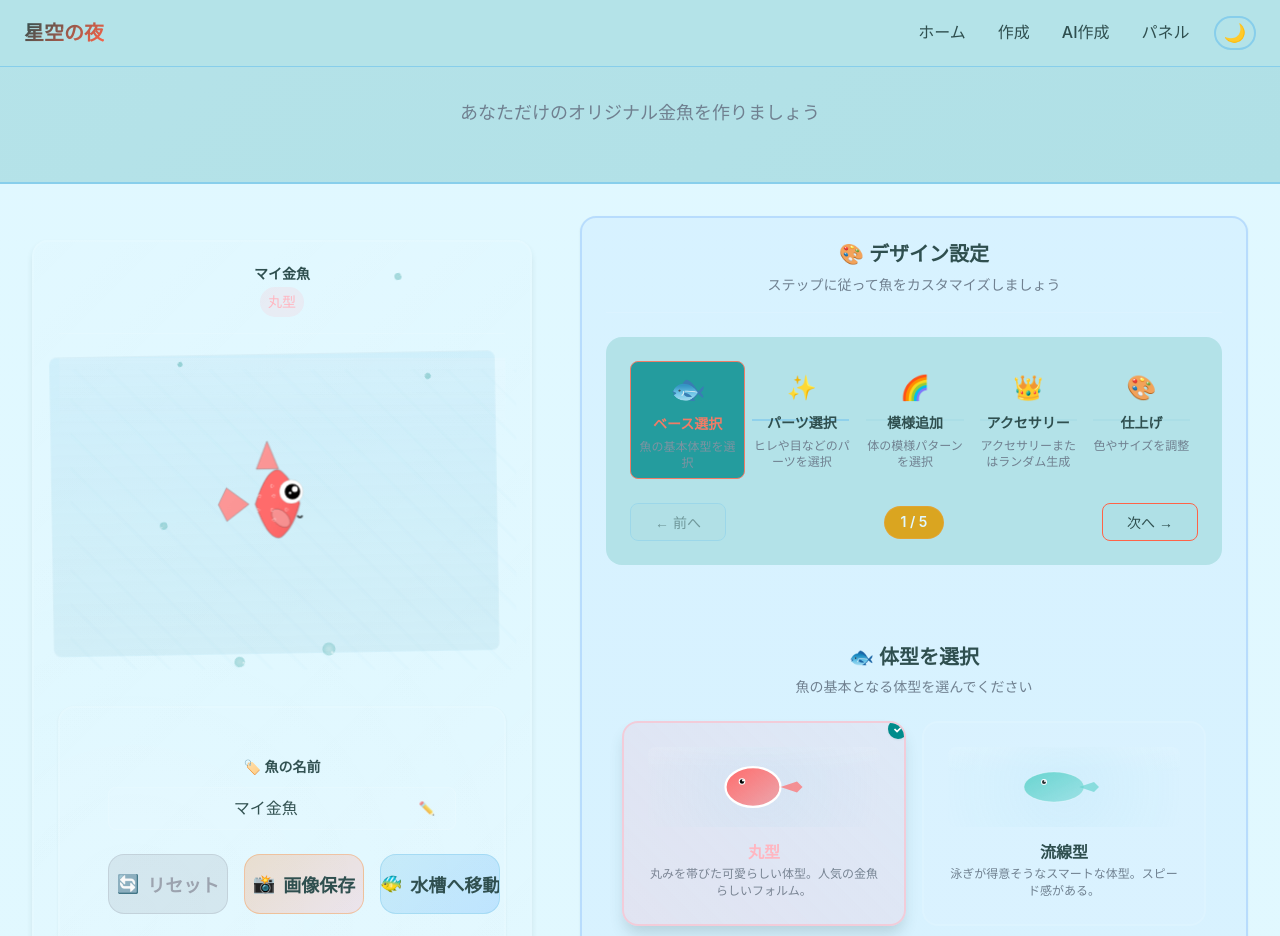
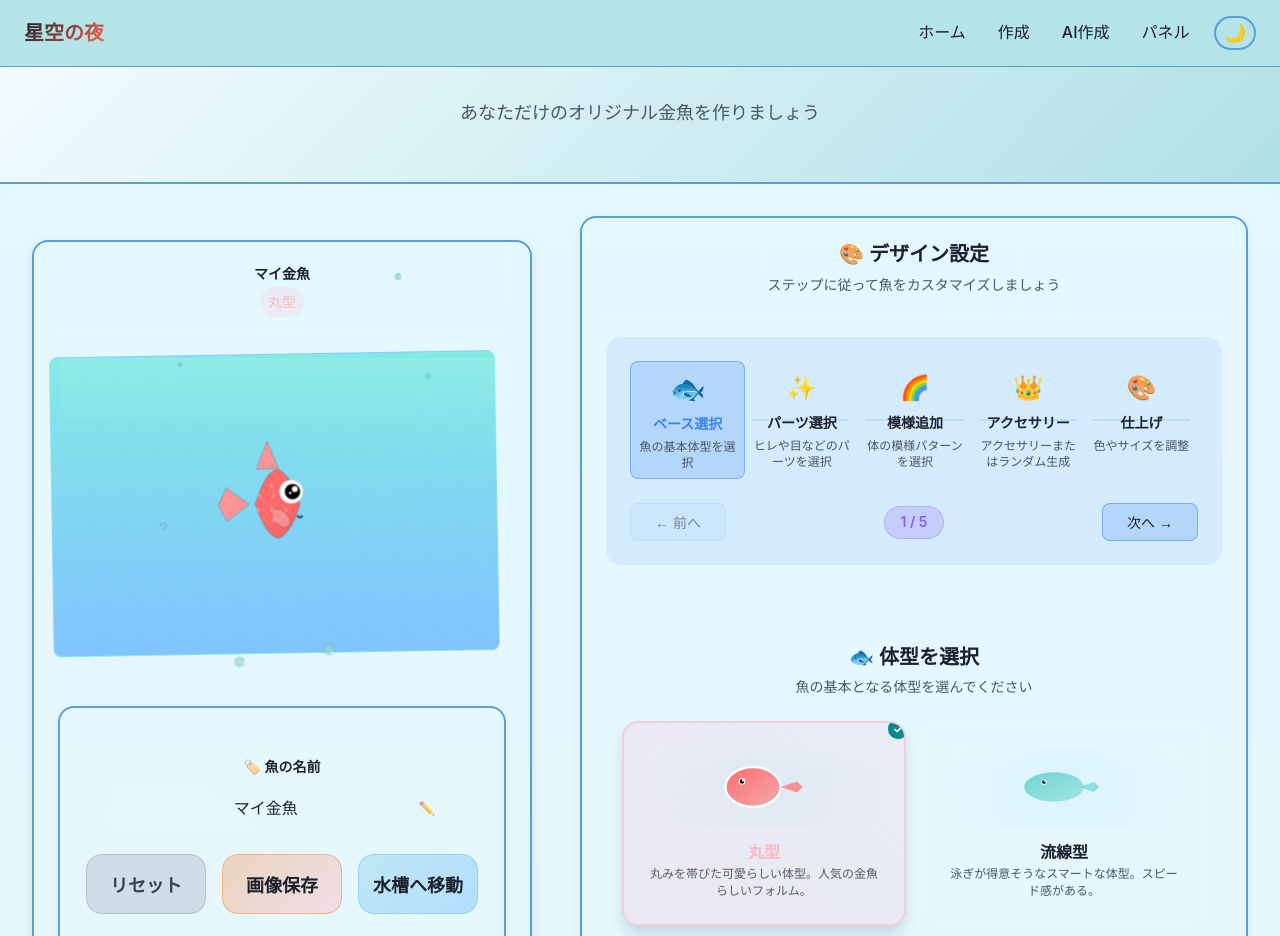
Before and after one commit to Hackathon-Project-2024-2025/CAMP-vol.9-StarryNight, a React (Vite) app: page /create in a window 1280 px wide. Shown: the top 936 px of the page. Built offline with nearby package versions, Linux system fonts and the light colour scheme.

Commit message:
レイアウト調整完了

```diff
--- a/src/pages/AICreatePage/AICreatePage.tsx
+++ b/src/pages/AICreatePage/AICreatePage.tsx
@@ -315,7 +315,6 @@ export default function AICreatePage() {
                   disabled={generationStatus !== 'success'}
                   title="金魚を画像として保存"
                 >
-                  <span className="ai-button-icon">💾</span>
                   <span className="ai-button-text">保存</span>
                 </button>
 
@@ -324,7 +323,6 @@ export default function AICreatePage() {
                   onClick={handleReset}
                   title="すべてリセット"
                 >
-                  <span className="ai-button-icon">🔄</span>
                   <span className="ai-button-text">リセット</span>
                 </button>
 
@@ -334,7 +332,6 @@ export default function AICreatePage() {
                   disabled={generationStatus !== 'success' || isMovingToAquarium}
                   title="金魚を水槽に移動"
                 >
-                  <span className="ai-button-icon">🐠</span>
                   <span className="ai-button-text">
                     {isMovingToAquarium ? '移動中...' : '水槽へ移動'}
                   </span>
--- a/src/pages/CreatePage/CreatePage.css
+++ b/src/pages/CreatePage/CreatePage.css
@@ -31,9 +31,9 @@
   max-width: 1400px;
   margin: 0 auto;
   min-height: calc(100vh - 200px);
-  background: linear-gradient(180deg,
+  /* background: linear-gradient(180deg,
     rgba(240, 248, 255, 0.02) 0%,
-    rgba(245, 245, 245, 0.05) 100%);
+    rgba(245, 245, 245, 0.05) 100%); */
   border-radius: var(--border-radius-lg);
 }
 
@@ -121,14 +121,11 @@
   }
 }
 
-/* プレビューエリアスタイル - AICreatePageと統一 */
+/* プレビューエリアスタイル - 背景色削除 */
 .fish-preview-section {
-  background: linear-gradient(135deg,
-    rgba(255, 255, 255, 0.05) 0%,
-    rgba(255, 255, 255, 0.02) 50%,
-    rgba(255, 255, 255, 0.05) 100%);
+  background: transparent;
   border-radius: var(--border-radius-lg);
-  border: 2px solid rgba(255, 255, 255, 0.1);
+  border: 2px solid var(--border-color);
   padding: var(--spacing-lg);
   min-height: 420px;
   position: relative;
@@ -148,9 +145,9 @@
 }
 
 .fish-control-card {
-  background: rgba(255, 255, 255, 0.05);
+  background: transparent;
   border-radius: var(--border-radius-lg);
-  border: 2px solid rgba(255, 255, 255, 0.1);
+  border: 2px solid var(--border-color);
   padding: var(--spacing-lg);
   box-shadow: var(--shadow-sm);
 }
@@ -168,15 +165,53 @@
   pointer-events: none;
 }
 
-/* コントロールエリアスタイル - AICreatePageと統一 */
+/* コントロールエリアスタイル - 背景色削除 */
 .design-controls-section {
-  background-color: rgba(59, 130, 246, 0.05);
+  background: transparent;
   border-radius: var(--border-radius-lg);
-  border: 2px solid rgba(59, 130, 246, 0.2);
+  border: 2px solid var(--border-color);
   padding: var(--spacing-lg);
   box-shadow: var(--shadow-sm);
 }
 
+
+/* ダークモード対応 */
+[data-theme="dark"] .fish-preview-section {
+  border-color: var(--border-color);
+  box-shadow: 0 4px 12px rgba(0, 0, 0, 0.3);
+}
+
+[data-theme="dark"] .design-controls-section {
+  border-color: var(--border-color);
+  box-shadow: 0 3px 10px rgba(0, 0, 0, 0.3);
+}
+
+[data-theme="dark"] .fish-control-card {
+  border-color: var(--border-color);
+  box-shadow: 0 2px 8px rgba(0, 0, 0, 0.3);
+}
+
+/* ライトモード対応 */
+[data-theme="light"] .fish-preview-section {
+  border-color: var(--border-color);
+  box-shadow: 0 4px 12px rgba(26, 32, 44, 0.1);
+}
+
+[data-theme="light"] .design-controls-section {
+  border-color: var(--border-color);
+  box-shadow: 0 3px 10px rgba(26, 32, 44, 0.08);
+}
+
+[data-theme="light"] .fish-control-card {
+  border-color: var(--border-color);
+  box-shadow: 0 2px 8px rgba(26, 32, 44, 0.06);
+}
+
+[data-theme="light"] .fish-designer {
+  background: linear-gradient(180deg,
+    rgba(240, 248, 255, 0.3) 0%,
+    rgba(245, 245, 245, 0.2) 100%);
+}
 
 /* モバイル専用の調整 */
 @media (max-width: 767px) {
--- a/src/pages/CreatePage/_components/ActionButtons.css
+++ b/src/pages/CreatePage/_components/ActionButtons.css
@@ -124,6 +124,7 @@
 /* アクションボタン */
 .button-group {
   display: flex;
+  justify-content: center;
   gap: var(--spacing-md);
 }
 
@@ -232,6 +233,66 @@
   color: var(--text-color);
 }
 
+/* ダークモード対応 */
+[data-theme="dark"] .action-button-reset {
+  background-color: rgba(156, 163, 175, 0.3);
+  color: #d1d5db;
+  border-color: rgba(156, 163, 175, 0.4);
+}
+
+[data-theme="dark"] .action-button-save {
+  background: linear-gradient(135deg, rgba(244, 162, 97, 0.4), rgba(255, 183, 197, 0.4));
+  color: var(--text-color);
+  border-color: rgba(244, 162, 97, 0.6);
+}
+
+[data-theme="dark"] .action-button-aquarium {
+  background: linear-gradient(135deg, rgba(135, 206, 235, 0.4), rgba(107, 183, 255, 0.4));
+  color: var(--text-color);
+  border-color: rgba(135, 206, 235, 0.6);
+}
+
+[data-theme="dark"] .name-input {
+  background-color: rgba(255, 255, 255, 0.05);
+  border-color: rgba(255, 183, 197, 0.4);
+  color: var(--text-color);
+}
+
+[data-theme="dark"] .tips {
+  background-color: rgba(135, 206, 235, 0.15);
+  border-color: rgba(135, 206, 235, 0.4);
+}
+
+/* ライトモード対応 */
+[data-theme="light"] .action-button-reset {
+  background-color: rgba(156, 163, 175, 0.3);
+  color: #374151;
+  border-color: rgba(156, 163, 175, 0.5);
+}
+
+[data-theme="light"] .action-button-save {
+  background: linear-gradient(135deg, rgba(244, 162, 97, 0.4), rgba(255, 183, 197, 0.4));
+  color: var(--text-color);
+  border-color: rgba(244, 162, 97, 0.7);
+}
+
+[data-theme="light"] .action-button-aquarium {
+  background: linear-gradient(135deg, rgba(135, 206, 235, 0.4), rgba(107, 183, 255, 0.4));
+  color: var(--text-color);
+  border-color: rgba(135, 206, 235, 0.7);
+}
+
+[data-theme="light"] .name-input {
+  background-color: rgba(255, 255, 255, 0.8);
+  border-color: rgba(255, 183, 197, 0.5);
+  color: var(--text-color);
+}
+
+[data-theme="light"] .tips {
+  background-color: rgba(135, 206, 235, 0.2);
+  border-color: rgba(135, 206, 235, 0.5);
+}
+
 /* タブレット対応 */
 @media (min-width: 769px) and (max-width: 1023px) {
   .action-buttons {
--- a/src/pages/CreatePage/_components/ActionButtons.tsx
+++ b/src/pages/CreatePage/_components/ActionButtons.tsx
@@ -124,7 +124,6 @@ export default function ActionButtons({
           onClick={onReset}
           title="すべてリセット"
         >
-          <span className="button-icon">🔄</span>
           <span className="button-text">リセット</span>
         </button>
 
@@ -133,7 +132,6 @@ export default function ActionButtons({
           onClick={onSave}
           title="魚を画像として保存"
         >
-          <span className="button-icon">📸</span>
           <span className="button-text">画像保存</span>
         </button>
 
@@ -143,7 +141,6 @@ export default function ActionButtons({
           disabled={isMovingToAquarium}
           title="魚を水槽に移動"
         >
-          <span className="button-icon">🐠</span>
           <span className="button-text">
             {isMovingToAquarium ? '移動中...' : '水槽へ移動'}
           </span>
--- a/src/pages/CreatePage/_components/FishPreview.tsx
+++ b/src/pages/CreatePage/_components/FishPreview.tsx
@@ -1035,7 +1035,8 @@ const FishPreview = forwardRef<FishPreviewRef, FishPreviewProps>(({ fishDesign,
             height: '300px',
             border: '1px solid rgba(255, 255, 255, 0.1)',
             borderRadius: 'var(--border-radius-md)',
-            background: 'linear-gradient(to bottom, rgba(135, 206, 235, 0.2), rgba(173, 216, 230, 0.3))'
+            background: 'linear-gradient(to bottom, rgba(64, 224, 208, 0.6), rgba(30, 144, 255, 0.5))'
+            // background: 'linear-gradient(to bottom, rgba(135, 206, 235, 0.2), rgba(173, 216, 230, 0.3))'
           }}
         />
       </div>
--- a/src/pages/CreatePage/_components/StepNavigation.css
+++ b/src/pages/CreatePage/_components/StepNavigation.css
@@ -1,5 +1,6 @@
 .step-navigation {
-  background-color: var(--card-background);
+  /* background-color: rgba(59, 130, 246, 0.05); */
+  background-color: rgba(59, 130, 246, 0.1);
   border-radius: var(--border-radius-lg);
   padding: var(--spacing-lg);
   margin-bottom: var(--spacing-lg);
@@ -27,20 +28,18 @@
 }
 
 .step-item:hover {
-  background-color: var(--surface-color);
+  background-color: rgba(59, 130, 246, 0.05);
   transform: translateY(-2px);
 }
 
 .step-item.active {
-  background-color: var(--primary-color);
-  border: 1px solid var(--secondary-color);
-  opacity: 0.8;
+  background-color: rgba(59, 130, 246, 0.2);
+  border: 1px solid rgba(59, 130, 246, 0.5);
 }
 
 .step-item.completed {
-  background-color: var(--success-color);
-  border: 1px solid var(--success-color);
-  opacity: 0.7;
+  background-color: rgba(34, 197, 94, 0.1);
+  border: 1px solid rgba(34, 197, 94, 0.3);
 }
 
 .step-icon {
@@ -71,11 +70,11 @@
 }
 
 .step-item.active .step-title {
-  color: var(--secondary-color);
+  color: rgba(59, 130, 246, 1);
 }
 
 .step-item.completed .step-title {
-  color: var(--success-color);
+  color: #4ade80;
 }
 
 /* ステップコネクター */
@@ -85,7 +84,7 @@
   left: 100%;
   width: calc(100% - var(--spacing-md));
   height: 2px;
-  background-color: var(--border-color);
+  background-color: rgba(59, 130, 246, 0.2);
   transform: translateY(-50%);
   z-index: -1;
   transition: background-color var(--transition-base);
@@ -93,7 +92,7 @@
 }
 
 .step-connector.completed {
-  background-color: var(--success-color);
+  background-color: rgba(34, 197, 94, 0.5);
 }
 
 /* ナビゲーションコントロール */
@@ -105,8 +104,8 @@
 }
 
 .step-button {
-  background-color: var(--card-background);
-  border: 1px solid var(--secondary-color);
+  background-color: rgba(59, 130, 246, 0.2);
+  border: 1px solid rgba(59, 130, 246, 0.5);
   color: var(--text-color);
   padding: var(--spacing-sm) var(--spacing-lg);
   border-radius: var(--border-radius-md);
@@ -118,8 +117,7 @@
 }
 
 .step-button:hover:not(:disabled) {
-  background-color: var(--secondary-color);
-  color: var(--background-color);
+  background-color: rgba(59, 130, 246, 0.3);
   transform: translateY(-1px);
   box-shadow: var(--shadow-md);
 }
@@ -127,18 +125,18 @@
 .step-button:disabled {
   opacity: 0.5;
   cursor: not-allowed;
-  background-color: var(--surface-color);
-  border-color: var(--border-color);
+  background-color: rgba(59, 130, 246, 0.1);
+  border-color: rgba(59, 130, 246, 0.2);
 }
 
 .step-counter {
-  background-color: var(--accent-color);
-  color: var(--background-color);
+  background-color: rgba(139, 92, 246, 0.2);
+  color: rgba(139, 92, 246, 1);
   padding: var(--spacing-xs) var(--spacing-md);
   border-radius: var(--border-radius-full);
   font-size: var(--font-size-sm);
   font-weight: 600;
-  border: 1px solid rgba(244, 162, 97, 0.3);
+  border: 1px solid rgba(139, 92, 246, 0.3);
 }
 
 /* モバイル対応 */
--- a/src/pages/PanelPage/PanelPage.css
+++ b/src/pages/PanelPage/PanelPage.css
@@ -98,7 +98,7 @@
   grid-template-columns: 300px 1fr;
   gap: var(--spacing-xl);
   height: 100%;
-  max-width: 1400px;
+  max-width: 1600px;
   margin: 0 auto;
 }
 
@@ -197,3 +197,21 @@
     max-height: calc(100vh - 350px);
   }
 }
+
+/* ライトモード対応 */
+[data-theme="light"] .page-header {
+  background: linear-gradient(135deg, rgba(255, 255, 255, 0.6), var(--surface-color));
+  border-bottom-color: var(--border-color);
+}
+
+[data-theme="light"] .loading-text {
+  color: var(--text-secondary);
+}
+
+[data-theme="light"] .page-title {
+  color: var(--text-color);
+}
+
+[data-theme="light"] .page-description {
+  color: var(--text-secondary);
+}
--- a/src/pages/PanelPage/_components/FishList.css
+++ b/src/pages/PanelPage/_components/FishList.css
@@ -244,3 +244,65 @@
     max-height: calc(100vh - 200px);
   }
 }
+
+/* ライトモード対応 */
+[data-theme="light"] .fish-list {
+  background: linear-gradient(135deg, rgba(244, 162, 97, 0.08), rgba(255, 183, 197, 0.08));
+  border-color: rgba(244, 162, 97, 0.3);
+}
+
+[data-theme="light"] .list-header {
+  background: rgba(244, 162, 97, 0.1);
+  border-bottom-color: rgba(244, 162, 97, 0.25);
+}
+
+[data-theme="light"] .list-title {
+  color: var(--text-color);
+}
+
+[data-theme="light"] .fish-count {
+  background: rgba(244, 162, 97, 0.2);
+  color: #c2410c;
+  border-color: rgba(244, 162, 97, 0.4);
+}
+
+[data-theme="light"] .fish-item {
+  border-color: rgba(244, 162, 97, 0.15);
+}
+
+[data-theme="light"] .fish-item:hover {
+  background: rgba(244, 162, 97, 0.08);
+  border-color: rgba(244, 162, 97, 0.25);
+}
+
+[data-theme="light"] .fish-name {
+  color: var(--text-color);
+}
+
+[data-theme="light"] .fish-details {
+  color: var(--text-secondary);
+}
+
+[data-theme="light"] .remove-button {
+  background: rgba(239, 68, 68, 0.1);
+  border-color: rgba(239, 68, 68, 0.3);
+  color: #dc2626;
+}
+
+[data-theme="light"] .remove-button:hover {
+  background: rgba(239, 68, 68, 0.2);
+  border-color: rgba(239, 68, 68, 0.5);
+}
+
+[data-theme="light"] .empty-text {
+  color: var(--text-secondary);
+}
+
+[data-theme="light"] .list-footer {
+  background: rgba(244, 162, 97, 0.08);
+  border-top-color: rgba(244, 162, 97, 0.25);
+}
+
+[data-theme="light"] .list-tip {
+  color: var(--text-secondary);
+}
--- a/src/styles/variables.css
+++ b/src/styles/variables.css
@@ -51,14 +51,14 @@
   --surface-color: #B0E0E6;        /* パウダーブルー（より濃く） */
   --card-background: rgba(176, 224, 230, 0.9);  /* より濃い半透明サーフェス */
 
-  /* Text Colors */
-  --text-color: #2F4F4F;           /* ダークスレートグレー */
-  --text-secondary: #708090;       /* スレートグレー */
-  --text-muted: #9ACDDC;           /* より濃いライトスチールブルー */
+  /* Text Colors（視認性向上のため濃く調整） */
+  --text-color: #1a202c;           /* より濃いグレー */
+  --text-secondary: #4a5568;       /* より濃いセカンダリ */
+  --text-muted: #718096;           /* より濃いミュート */
 
-  /* Border & Divider（より濃く調整） */
-  --border-color: #87CEEB;         /* スカイブルー（より濃く） */
-  --divider-color: #87CEFA;        /* ライトスカイブルー */
+  /* Border & Divider（視認性向上のため濃く調整） */
+  --border-color: #5a9fd4;         /* より濃いスカイブルー */
+  --divider-color: #6bb6ff;        /* より濃いライトスカイブルー */
 
   /* Semantic Colors */
   --success-color: #20B2AA;        /* ライトシーグリーン */
```
Also changed, not shown: src/pages/AICreatePage/AICreatePage.css (+57 -0 lines), src/pages/CreatePage/_components/AccessorySelector.css (+114 -0 lines), src/pages/PanelPage/_components/Aquarium.css (+19 -0 lines).
